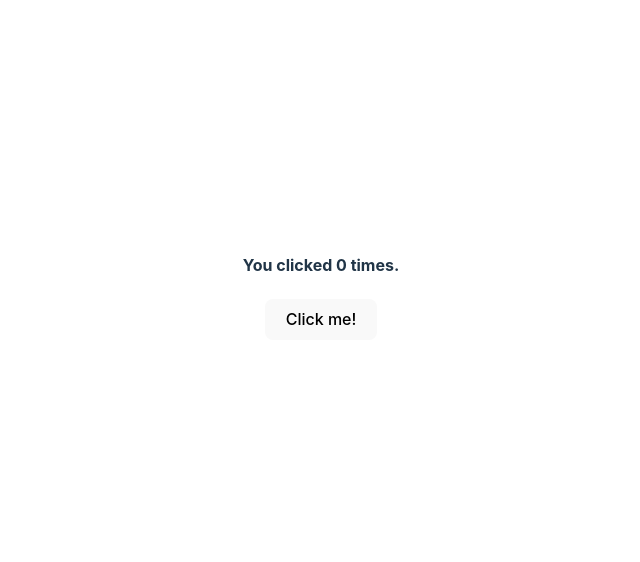
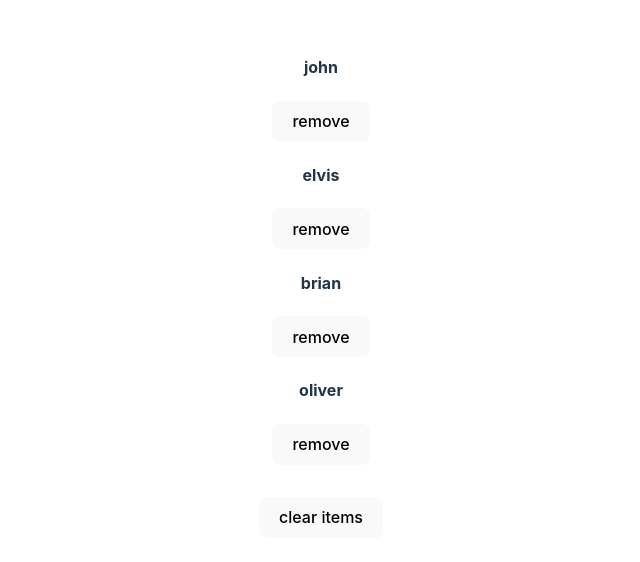
Before and after one commit to JSerriere/react-vite-tutorial, a React (Vite) app: page / in a window 1280 px wide. Shown: the part 114-676 px from the top of the page, without its empty margins (319-959 px from the left). Built offline with nearby package versions, Linux system fonts and the light colour scheme.

Commit message:
Added useState-array example

```diff
--- a/src/App.jsx
+++ b/src/App.jsx
@@ -1,5 +1,5 @@
 import './App.css'
-import Starter from './starter/02-useState-basics'
+import Starter from './starter/03-useState-array'
 
 function App() {
 
--- /dev/null
+++ b/src/data.js
@@ -0,0 +1,6 @@
+export const data = [
+  {id: 1, name: 'john'},
+  {id: 2, name: 'elvis'},
+  {id: 3, name: 'brian'},
+  {id: 4, name: 'oliver'},
+];
--- a/src/starter/03-useState-array.jsx
+++ b/src/starter/03-useState-array.jsx
@@ -1,5 +1,37 @@
+import { data } from "../data";
+import React from 'react';
+
 const UseStateArray = () => {
-  return <h2>useState array example</h2>;
+  const [people, setPeople] = React.useState(data);
+
+  const removeItem = (id) => {
+    const newPeople = people.filter((person)=> person.id !== id);
+    setPeople(newPeople);
+  };
+  const clearAllItems = () => {
+    setPeople([])
+  };
+
+
+  return (
+    <div>
+      {people.map((person) => {
+        const { id, name } = person;
+        // console.log(person);
+
+        return (
+          <div key={id}>
+            <h4>{name}</h4>
+            <button
+              type="button" onClick={()=> removeItem(id)}>remove</button>
+          </div>
+        );
+      })}
+      <button type="button" style={{ marginTop: "2rem" }} className="button" onClick={clearAllItems}>
+        clear items
+      </button>
+    </div>
+  );
 };
 
 export default UseStateArray;
```
